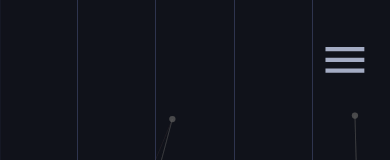
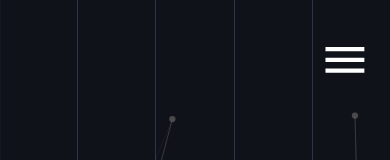
Before and after one commit to devhimanshuhc/personal-portfolio, a React (Create React App) app: page / in a window 390 px wide. Shown: the top 160 px of the page. Built offline with nearby package versions, Linux system fonts and the light colour scheme.

Commit message:
hamburger

```diff
--- a/src/App.js
+++ b/src/App.js
@@ -62,9 +62,9 @@ function App() {
           </div>
         </div>
 
-        <div className="ham-burger-menu">
+        <button type="button" className="ham-burger-menu">
           <MenuIcon onClick={() => setNavToggle(!navToggle)} />
-        </div>
+        </button>
 
         <MainContentStyled>
           <div className="lines">
--- a/src/styles/GlobalStyle.js
+++ b/src/styles/GlobalStyle.js
@@ -134,6 +134,9 @@ span{
       right: 5%;
       top: 4%;
       z-index: 15;
+      background-color: transparent;
+      border: none;
+      color: #fff;
       display: none;
 
 
```
